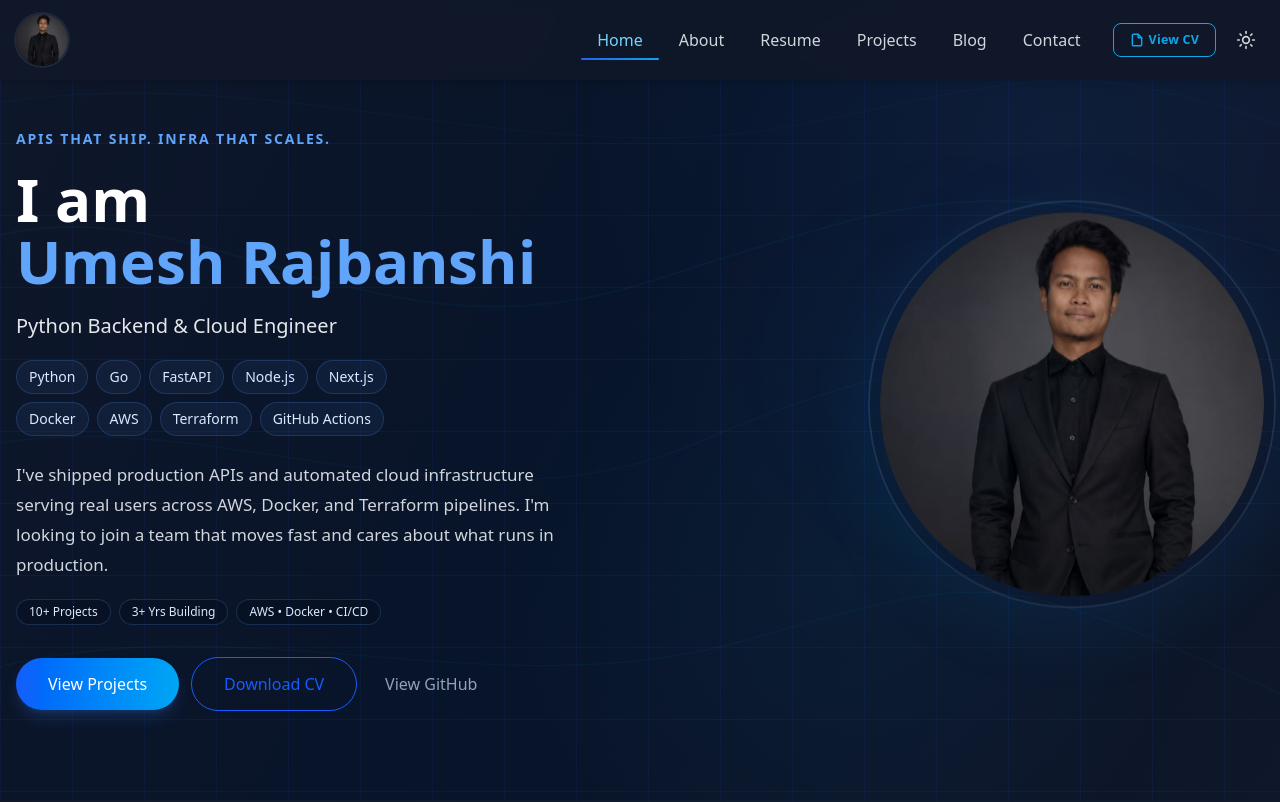
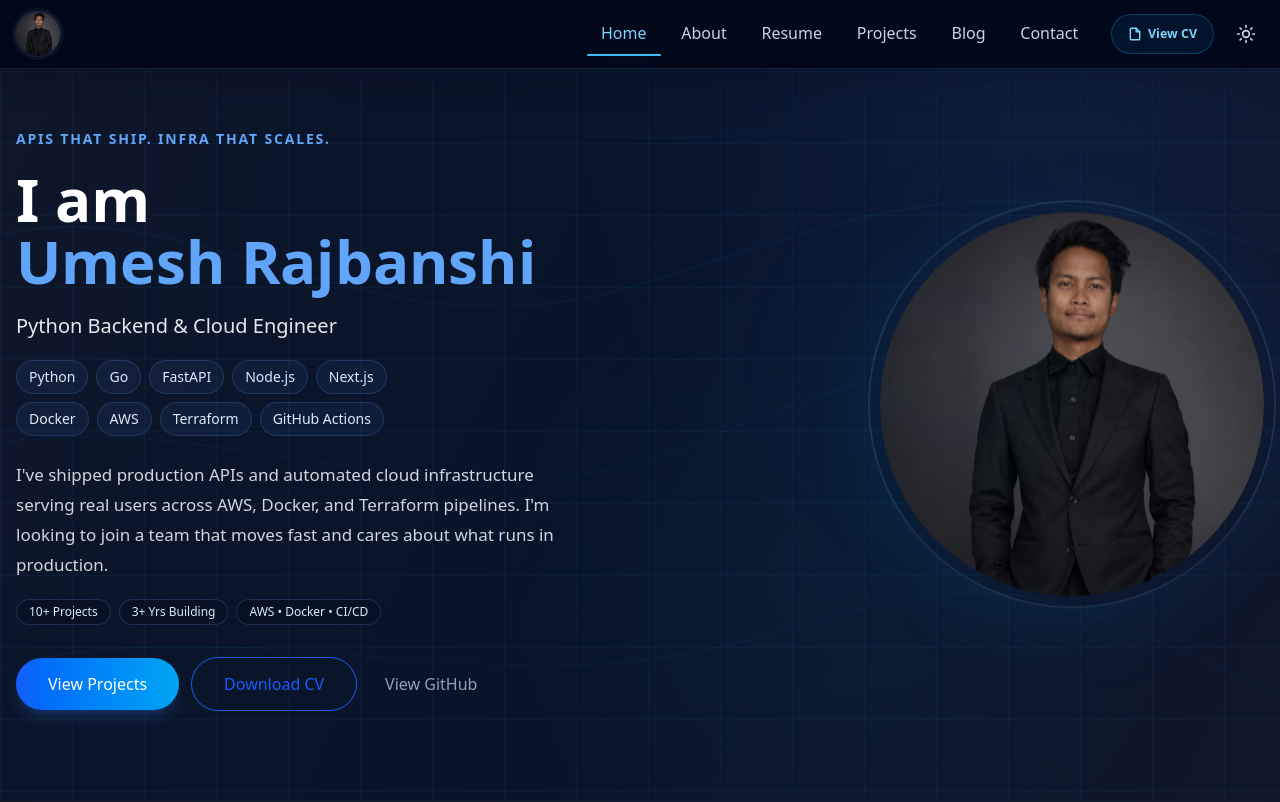
Before and after one commit to umess-ss/my-self, a React (Vite) app: page / in a window 1280 px wide. Shown: the top 802 px of the page. Built offline with nearby package versions, Linux system fonts and the light colour scheme.

Commit message:
Polish navbar interactions and spacing

```diff
--- a/src/components/Navigation.jsx
+++ b/src/components/Navigation.jsx
@@ -142,32 +142,24 @@ const Navigation = () => {
 
   return (
     <>
-      <nav aria-label="Main navigation" className="fixed top-0 left-0 right-0 bg-white/90 dark:bg-gray-900/90 backdrop-blur-sm shadow-md z-40 transition-colors duration-300">
+      <nav aria-label="Main navigation" className="portfolio-nav fixed top-0 left-0 right-0 z-40 border-b border-slate-200/70 bg-white/88 shadow-[0_10px_34px_rgba(15,23,42,0.06)] backdrop-blur-md transition-colors duration-300 dark:border-slate-800/80 dark:bg-slate-950/86 dark:shadow-[0_10px_34px_rgba(2,6,23,0.18)]">
         <div className="container mx-auto px-4">
-          <div className="flex items-center justify-between py-3.5">
-            <Link to="/">
+          <div className="flex items-center justify-between py-3">
+            <Link to="/" aria-label="Go to homepage" className="nav-avatar-link">
               <img
                 src={homeImage}
                 alt="Umesh Rajbanshi"
-                className="h-[3.25rem] w-[3.25rem] rounded-full cursor-pointer object-cover object-[50%_38%] shadow-sm ring-2 ring-white/85 transition duration-300 hover:scale-105 hover:opacity-90 dark:ring-slate-800"
+                className="nav-avatar h-11 w-11 rounded-full object-cover object-[50%_38%]"
                 onClick={() => handleNavClick("home")}
               />
             </Link>
 
-            <div className="hidden md:flex items-center gap-1" ref={navRef} style={{ position: "relative" }}>
+            <div className="hidden md:flex items-center gap-1.5" ref={navRef} style={{ position: "relative" }}>
               {/* Sliding underline indicator */}
               <MotionSpan
                 className="nav-indicator"
                 animate={indicatorStyle}
-                transition={shouldReduceMotion ? { duration: 0 } : { duration: 0.34, ease: easeOut }}
-                style={{
-                  position: "absolute",
-                  bottom: 0,
-                  height: "2.5px",
-                  borderRadius: "99px",
-                  background: "linear-gradient(90deg, #2563EB, #0EA5E9)",
-                  pointerEvents: "none",
-                }}
+                transition={shouldReduceMotion ? { duration: 0 } : { duration: 0.42, ease: easeOut }}
               />
 
               {navItems.map((item) => (
@@ -176,10 +168,10 @@ const Navigation = () => {
                   data-nav-id={item.id}
                   onClick={() => handleNavClick(item.id)}
                   whileTap={shouldReduceMotion ? undefined : { scale: 0.98 }}
-                  className={`px-4 py-2 font-medium transition-colors duration-200 cursor-pointer outline-none ${
+                  className={`nav-link ${
                     activeNavId === item.id
-                      ? "text-[#2563EB] dark:text-sky-300"
-                      : "text-gray-700 hover:text-[#2563EB] dark:text-gray-300 dark:hover:text-sky-300"
+                      ? "nav-link-active"
+                      : ""
                   }`}
                 >
                   {item.label}
@@ -209,7 +201,7 @@ const Navigation = () => {
               <ThemeToggle />
               <button
                 onClick={() => setIsMobileMenuOpen(!isMobileMenuOpen)}
-                className="group flex h-10 w-10 items-center justify-center rounded-lg text-gray-700 transition-all duration-300 ease-in-out hover:bg-gray-100 active:scale-95 dark:text-gray-300 dark:hover:bg-gray-800"
+                className="nav-menu-toggle group flex h-10 w-10 items-center justify-center rounded-full text-slate-700 transition duration-300 active:scale-95 dark:text-slate-300"
                 aria-label={isMobileMenuOpen ? "Close menu" : "Open menu"}
                 aria-expanded={isMobileMenuOpen}
               >
@@ -227,16 +219,16 @@ const Navigation = () => {
               isMobileMenuOpen ? "max-h-96 opacity-100 translate-y-0 pb-4 pointer-events-auto" : "max-h-0 opacity-0 -translate-y-2.5 pb-0 pointer-events-none"
             }`}
           >
-            <div className="rounded-2xl border border-white/60 bg-white/80 p-2 shadow-[0_18px_50px_rgba(15,23,42,0.12)] backdrop-blur-xl dark:border-slate-700/70 dark:bg-slate-900/80 dark:shadow-[0_18px_55px_rgba(2,6,23,0.32)]">
+            <div className="mobile-nav-panel rounded-2xl border border-slate-200/70 bg-white/88 p-2 shadow-[0_18px_50px_rgba(15,23,42,0.12)] backdrop-blur-xl dark:border-slate-700/70 dark:bg-slate-950/86 dark:shadow-[0_18px_55px_rgba(2,6,23,0.32)]">
               {navItems.map((item, index) => (
                 <button
                   key={item.id}
                   onClick={() => handleNavClick(item.id)}
                   style={{ transitionDelay: isMobileMenuOpen ? `${index * 35}ms` : "0ms" }}
-                  className={`block w-full rounded-xl px-4 py-2.5 text-left font-medium transition-all duration-300 ease-out ${
+                  className={`mobile-nav-link block w-full rounded-xl px-4 py-2.5 text-left font-medium transition-all duration-300 ease-out ${
                     activeNavId === item.id
-                      ? "text-[#2563EB] bg-[#EFF6FF] dark:text-sky-300 dark:bg-sky-900/20"
-                      : "text-gray-700 hover:bg-gray-50 dark:text-gray-300 dark:hover:bg-gray-800"
+                      ? "mobile-nav-link-active text-[#2563EB] bg-[#EFF6FF] dark:text-sky-300 dark:bg-sky-900/20"
+                      : "text-slate-700 hover:bg-slate-50 dark:text-slate-300 dark:hover:bg-slate-900"
                   } ${isMobileMenuOpen ? "translate-y-0 opacity-100" : "-translate-y-1.5 opacity-0"}`}
                 >
                   {item.label}
--- a/src/index.css
+++ b/src/index.css
@@ -1050,31 +1050,184 @@ body,
   animation: iconPop 0.4s ease both;
 }
 
+/* ===================== NAVIGATION ===================== */
+.nav-avatar-link {
+  display: inline-flex;
+  min-width: 44px;
+  min-height: 44px;
+  align-items: center;
+  justify-content: center;
+  border-radius: 999px;
+}
+
+.nav-avatar-link:focus-visible,
+.nav-link:focus-visible,
+.nav-menu-toggle:focus-visible,
+.mobile-nav-link:focus-visible {
+  outline: 2px solid rgba(37, 99, 235, 0.72);
+  outline-offset: 3px;
+}
+
+.dark .nav-avatar-link:focus-visible,
+.dark .nav-link:focus-visible,
+.dark .nav-menu-toggle:focus-visible,
+.dark .mobile-nav-link:focus-visible {
+  outline-color: rgba(56, 189, 248, 0.76);
+}
+
+.nav-avatar {
+  cursor: pointer;
+  box-shadow:
+    0 8px 22px rgba(15, 23, 42, 0.1),
+    0 0 0 1px rgba(37, 99, 235, 0.16),
+    0 0 0 4px rgba(255, 255, 255, 0.76);
+  transition: transform 0.24s cubic-bezier(0.16, 1, 0.3, 1), box-shadow 0.24s ease, opacity 0.24s ease;
+}
+
+.nav-avatar-link:hover .nav-avatar {
+  transform: translateY(-1px) scale(1.025);
+  box-shadow:
+    0 10px 26px rgba(37, 99, 235, 0.14),
+    0 0 0 1px rgba(37, 99, 235, 0.22),
+    0 0 0 4px rgba(239, 246, 255, 0.9);
+}
+
+.dark .nav-avatar {
+  box-shadow:
+    0 8px 24px rgba(2, 6, 23, 0.36),
+    0 0 0 1px rgba(96, 165, 250, 0.18),
+    0 0 0 4px rgba(15, 23, 42, 0.86);
+}
+
+.dark .nav-avatar-link:hover .nav-avatar {
+  box-shadow:
+    0 10px 28px rgba(14, 165, 233, 0.12),
+    0 0 0 1px rgba(96, 165, 250, 0.24),
+    0 0 0 4px rgba(15, 23, 42, 0.92);
+}
+
+.nav-indicator {
+  position: absolute;
+  bottom: -2px;
+  height: 2px;
+  border-radius: 99px;
+  background: #2563EB;
+  box-shadow: 0 0 18px rgba(37, 99, 235, 0.28);
+  pointer-events: none;
+}
+
+.dark .nav-indicator {
+  background: #38BDF8;
+  box-shadow: 0 0 18px rgba(56, 189, 248, 0.24);
+}
+
+.nav-link {
+  cursor: pointer;
+  border-radius: 999px;
+  padding: 0.55rem 0.9rem;
+  color: #334155;
+  font-weight: 500;
+  line-height: 1.2;
+  outline: none;
+  transition: color 0.2s ease, background-color 0.2s ease, transform 0.2s cubic-bezier(0.16, 1, 0.3, 1);
+}
+
+.nav-link:hover {
+  color: #2563EB;
+  background: rgba(37, 99, 235, 0.055);
+}
+
+.nav-link:active {
+  transform: scale(0.98);
+}
+
+.nav-link-active {
+  color: #2563EB;
+  background: transparent;
+}
+
+.dark .nav-link {
+  color: #CBD5E1;
+}
+
+.dark .nav-link:hover {
+  color: #7DD3FC;
+  background: rgba(14, 165, 233, 0.07);
+}
+
+.dark .nav-link-active {
+  color: #7DD3FC;
+}
+
+.nav-menu-toggle {
+  background: rgba(37, 99, 235, 0.055);
+}
+
+.nav-menu-toggle:hover {
+  background: rgba(37, 99, 235, 0.1);
+  color: #2563EB;
+}
+
+.dark .nav-menu-toggle {
+  background: rgba(14, 165, 233, 0.07);
+}
+
+.dark .nav-menu-toggle:hover {
+  background: rgba(14, 165, 233, 0.12);
+  color: #7DD3FC;
+}
+
+.mobile-nav-panel {
+  box-shadow:
+    0 18px 50px rgba(15, 23, 42, 0.12),
+    inset 0 1px 0 rgba(255, 255, 255, 0.52);
+}
+
+.dark .mobile-nav-panel {
+  box-shadow:
+    0 18px 55px rgba(2, 6, 23, 0.32),
+    inset 0 1px 0 rgba(148, 163, 184, 0.12);
+}
+
+.mobile-nav-link {
+  outline: none;
+}
+
+.mobile-nav-link-active {
+  box-shadow: inset 0 0 0 1px rgba(37, 99, 235, 0.16);
+}
+
+.dark .mobile-nav-link-active {
+  box-shadow: inset 0 0 0 1px rgba(56, 189, 248, 0.14);
+}
+
 /* ===================== CV NAVBAR BUTTON ===================== */
 .cv-navbar-btn {
   position: relative;
   display: inline-flex;
   align-items: center;
-  gap: 5px;
-  padding: 7px 16px;
+  justify-content: center;
+  min-height: 2.5rem;
+  gap: 0.4rem;
+  padding: 0.5rem 1rem;
   font-size: 0.78rem;
   font-weight: 600;
-  letter-spacing: 0.2px;
+  letter-spacing: 0;
   color: #2563EB;
-  background: transparent;
-  border: 1.5px solid #2563EB;
-  border-radius: 8px;
+  background: rgba(37, 99, 235, 0.055);
+  border: 1px solid rgba(37, 99, 235, 0.28);
+  border-radius: 999px;
   cursor: pointer;
   white-space: nowrap;
   outline: none;
-  transition: all 0.25s ease;
+  transition: transform 0.22s cubic-bezier(0.16, 1, 0.3, 1), border-color 0.22s ease, background-color 0.22s ease, color 0.22s ease, box-shadow 0.22s ease;
 }
 
 .cv-navbar-btn:hover {
-  color: #fff;
-  background: #2563EB;
-  border-color: #2563EB;
-  box-shadow: 0 4px 16px rgba(37, 99, 235, 0.3);
+  color: #1D4ED8;
+  background: rgba(37, 99, 235, 0.1);
+  border-color: rgba(37, 99, 235, 0.45);
+  box-shadow: 0 10px 26px rgba(37, 99, 235, 0.12);
   transform: translateY(-1px);
 }
 
@@ -1083,25 +1236,30 @@ body,
   box-shadow: none;
 }
 
-.cv-navbar-btn:focus,
 .cv-navbar-btn:focus-visible {
-  outline: none;
-  box-shadow: none;
+  outline: 2px solid rgba(37, 99, 235, 0.72);
+  outline-offset: 3px;
 }
 
 .dark .cv-navbar-btn {
-  color: #0EA5E9;
-  border-color: #0EA5E9;
+  color: #7DD3FC;
+  background: rgba(14, 165, 233, 0.08);
+  border-color: rgba(14, 165, 233, 0.3);
 }
 
 .dark .cv-navbar-btn:hover {
-  color: #fff;
-  background: #2563EB;
-  border-color: #2563EB;
+  color: #E0F2FE;
+  background: rgba(14, 165, 233, 0.12);
+  border-color: rgba(14, 165, 233, 0.48);
+}
+
+.dark .cv-navbar-btn:focus-visible {
+  outline-color: rgba(56, 189, 248, 0.76);
 }
 
 .cv-navbar-btn--mobile {
-  padding: 5px 12px;
+  min-height: 2.25rem;
+  padding: 0.4rem 0.8rem;
   font-size: 0.7rem;
 }
 
```
